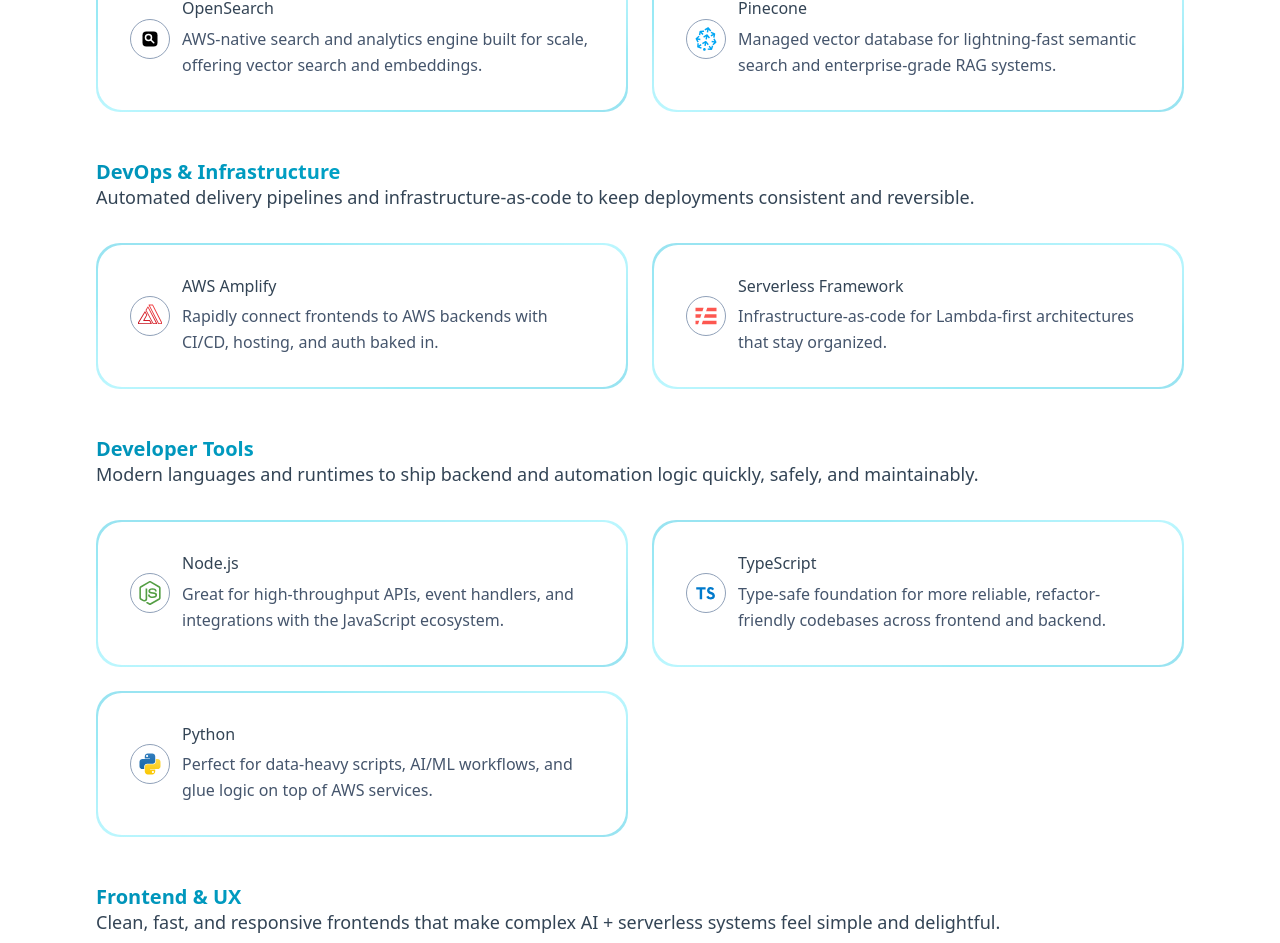
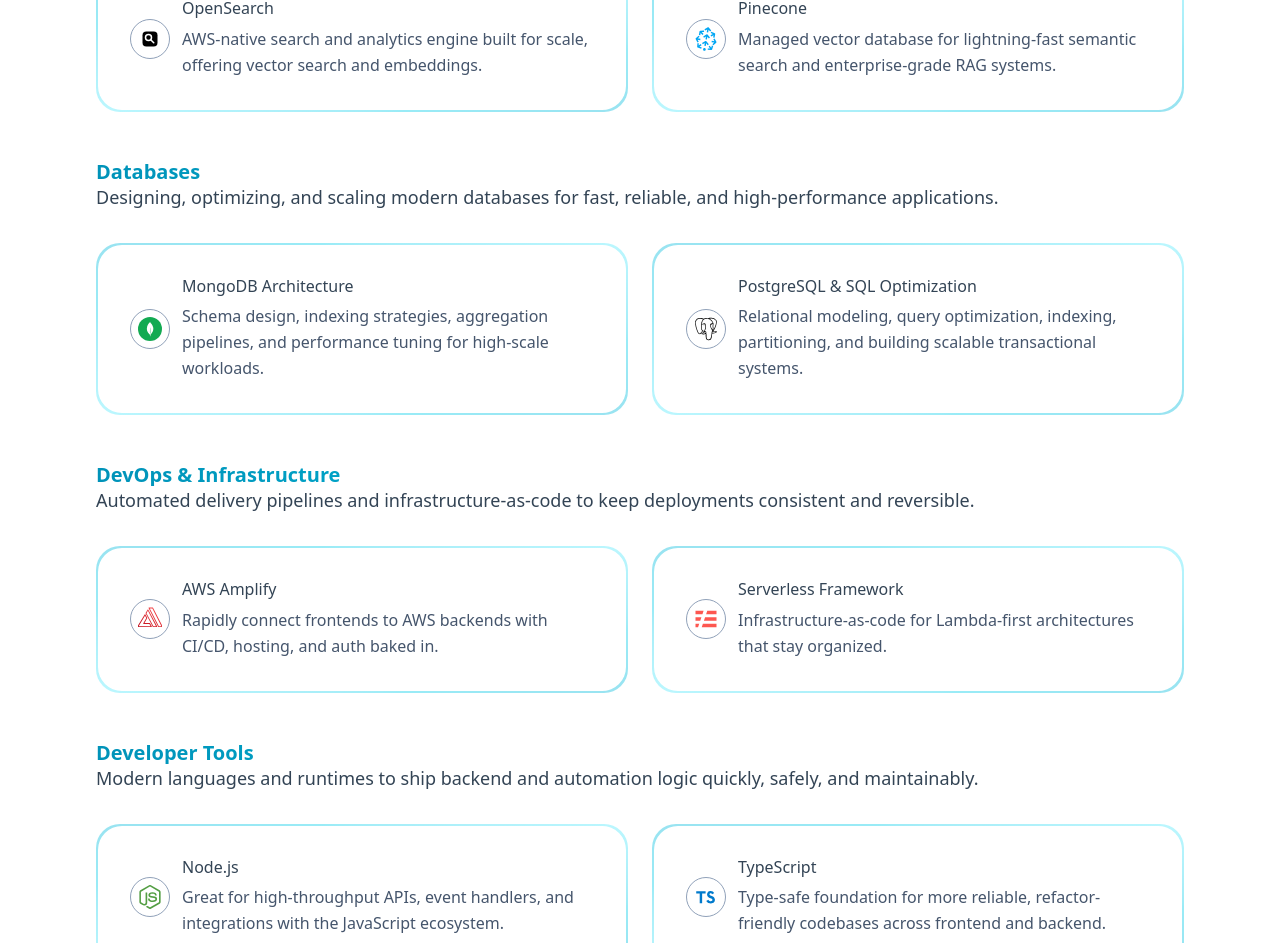
Before and after one commit to opmtwo/opmtwo-website, a Next.js app: page / in a window 1280 px wide. Shown: the part 7233-8176 px from the top of the page. Built offline with nearby package versions, Linux system fonts and the light colour scheme; a web font is replaced by a local one.

Commit message:
updated TechStack - Added MongoDB and PostgreSQL sections

```diff
--- a/components/TechStack.tsx
+++ b/components/TechStack.tsx
@@ -14,11 +14,13 @@ import { EventBridgeIcon } from '@/icons/EventBridgeIcon';
 import JestIcon from '@/icons/JestIcon';
 import KinesisIcon from '@/icons/KinesisIcon';
 import { LambdaIcon } from '@/icons/LambdaIcon';
+import MongoIcon from '@/icons/MongoIcon';
 import { NextJsIcon } from '@/icons/NextJsIcon';
 import { NodeIcon } from '@/icons/NodeIcon';
 import { OpenAiIcon } from '@/icons/OpenAiIcon';
 import { OpensearchIcon } from '@/icons/OpensearchIcon';
 import { PineconeIcon } from '@/icons/PineconeIcon';
+import PostgresIcon from '@/icons/PostgresIcon';
 import PostmanIcon from '@/icons/PostmanIcon';
 import { PythonIcon } from '@/icons/PythonIcon';
 import { ReactIcon } from '@/icons/ReactIcon';
@@ -207,6 +209,30 @@ const techSections: TechSection[] = [
 			},
 		],
 	},
+	{
+		id: 'databases',
+		label: 'Databases',
+		title: 'Databases',
+		description: 'Designing, optimizing, and scaling modern databases for fast, reliable, and high-performance applications.',
+		items: [
+			{
+				name: 'MongoDB Architecture',
+				Icon: MongoIcon, // your MongoDB SVG component
+				description: 'Schema design, indexing strategies, aggregation pipelines, and performance tuning for high-scale workloads.',
+			},
+			{
+				name: 'PostgreSQL & SQL Optimization',
+				Icon: PostgresIcon,
+				description: 'Relational modeling, query optimization, indexing, partitioning, and building scalable transactional systems.',
+			},
+			// {
+			// 	name: 'Distributed Databases',
+			// 	Icon: DynamoDbIcon, // DynamoDB or any distributed DB icon
+			// 	description: 'Designing highly reliable, globally distributed data layers using DynamoDB, Cassandra, and cloud-native NoSQL systems.',
+			// },
+		],
+	},
+
 	// {
 	// 	id: 'streaming',
 	// 	label: 'Event Streaming & Queues',
```
